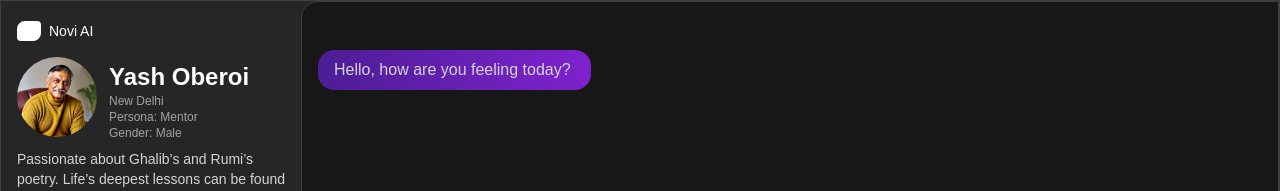
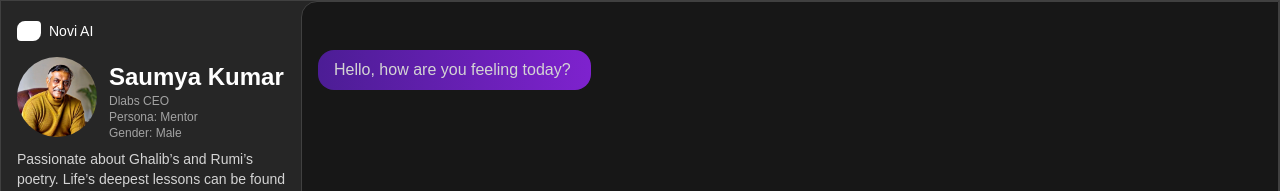
Before and after one commit to amaze18/ISB-Agent, a Next.js app in the folder chatbot-new-frontend/: page /chat in a window 1280 px wide. Shown: the top 191 px of the page. Built offline with nearby package versions, Linux system fonts and the light colour scheme.

Commit message:
removed romantic traits + redefined persona description

```diff
--- a/chatbot-new-frontend/src/components/Sidebar.jsx
+++ b/chatbot-new-frontend/src/components/Sidebar.jsx
@@ -21,15 +21,13 @@ import delhi_mentor_male from "@/photos/delhi_mentor_male.jpeg";
 import delhi_mentor_female from "@/photos/delhi_mentor_female.jpeg";
 import delhi_friend_male from "@/photos/delhi_friend_male.jpeg";
 import delhi_friend_female from "@/photos/delhi_friend_female.jpeg";
-import delhi_romantic_male from "@/photos/delhi_romantic_male.jpeg";
-import delhi_romantic_female from "@/photos/delhi_romantic_female.jpeg";
 
 const bot_details = [
   {
     quote:
       "Passionate about Ghalib’s and Rumi’s poetry. Life’s deepest lessons can be found in poetry, I think. Here to see life through with you.",
-    name: "Yash Oberoi",
-    designation: ` New Delhi
+    name: "Saumya Kumar",
+    designation: ` Dlabs CEO
           Persona: Mentor
           Gender: Male
         `,
@@ -39,10 +37,10 @@ const bot_details = [
   {
     quote:
       "Zindagi bas dil se jeete raho. Here to be your wisdom whisperer. ",
-    name: "Kalpana Roy",
-    designation: `New Delhi
+    name: "Bhagwan Chowdhry",
+    designation: `Professor ISB
           Persona: Mentor
-          Gender: Female
+          Gender: Male
         `,
     src: delhi_mentor_female,
     bot_id: "delhi_mentor_female",
@@ -50,8 +48,8 @@ const bot_details = [
   {
     quote:
       "I’ll be your truest friend, I promise. I’m a Delhi boy through and through. I can be funny, you know?",
-    name: "Rahul Kapoor",
-    designation: `New Delhi
+    name: "Bhagwan and Team",
+    designation: `I-venture Team
           Persona: Friend
           Gender: Male
         `,
@@ -61,36 +59,15 @@ const bot_details = [
   {
     quote:
       "I’m the friend you’ve been searching for your whole life. I’ve come to stay, I’ll be here with you when no one else seems to.",
-    name: "Amayra Dubey",
-    designation: `New Delhi
+    name: "Saumya and Team",
+    designation: `I-venture Team
           Persona: Friend
-          Gender: Female
+          Gender: Male
         `,
     src: delhi_friend_female,
     bot_id: "delhi_friend_female",
   },
-  {
-    quote:
-      " Let’s create some magic in this world. I’ll be here for you, whenever you need me.",
-    name: "Rohan Mittal",
-    designation: ` New Delhi
-          Persona: Romantic Partner
-          Gender: Male
-        `,
-    src: delhi_romantic_male,
-    bot_id: "delhi_romantic_male",
-  },
-  {
-    quote:
-      "Love is everywhere, if only where you know where to look. And I guess, you’ve finally found me.",
-    name: "Alana Malhotra",
-    designation: `New Delhi
-          Persona: Romantic Partner
-          Gender: Female
-        `,
-    src: delhi_romantic_female,
-    bot_id: "delhi_romantic_female",
-  }
+
 ];
 
 export function SidebarDemo() {
@@ -114,15 +91,9 @@ export function SidebarDemo() {
     "Open Minded",
     "Opinionated",
     "Outgoing",
-
     "Sarcastic",
   ];
 
-  const romantic_traits = [
-    "Playful/Teasing", // Only in romantic characters
-    "Romantic", // Only in romantic characters
-    "Flirty", // Only in romantic characters
-  ]
 
   const languages = [
     "English",
@@ -190,23 +161,7 @@ export function SidebarDemo() {
                         {trait}
                       </button>
                     ))}
-                  {
-                    selectedBotId.includes('romantic') ?
-                      romantic_traits.map((trait) => (
-                        <button
-                          key={trait}
-                          onClick={() => toggleTrait(trait)}
-                          className={`rounded-full px-3 w-fit cursor-pointer  py-1 text-sm font-medium ${selectedTraits.includes(trait)
-                            ? 'bg-gradient-to-r from-violet-900 to-purple-700'
-                            : ' text-white border-purple-300 bg-neutral-700 '
-                            }`}
-                        >
-                          {trait}
-                        </button>
-                      ))
 
-                      : <></>
-                  }
                 </div>
               </div>
               <div className="w-full max-w-3xl mt-3">
```
